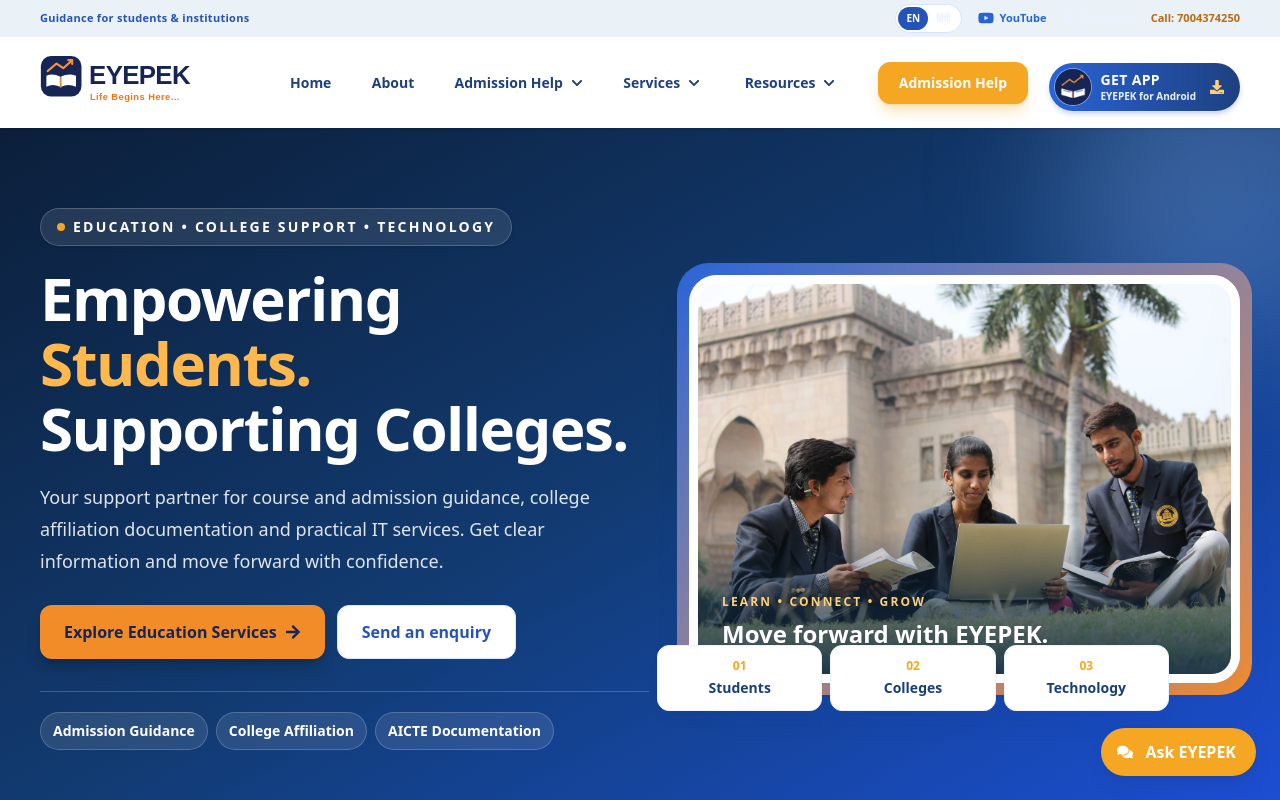
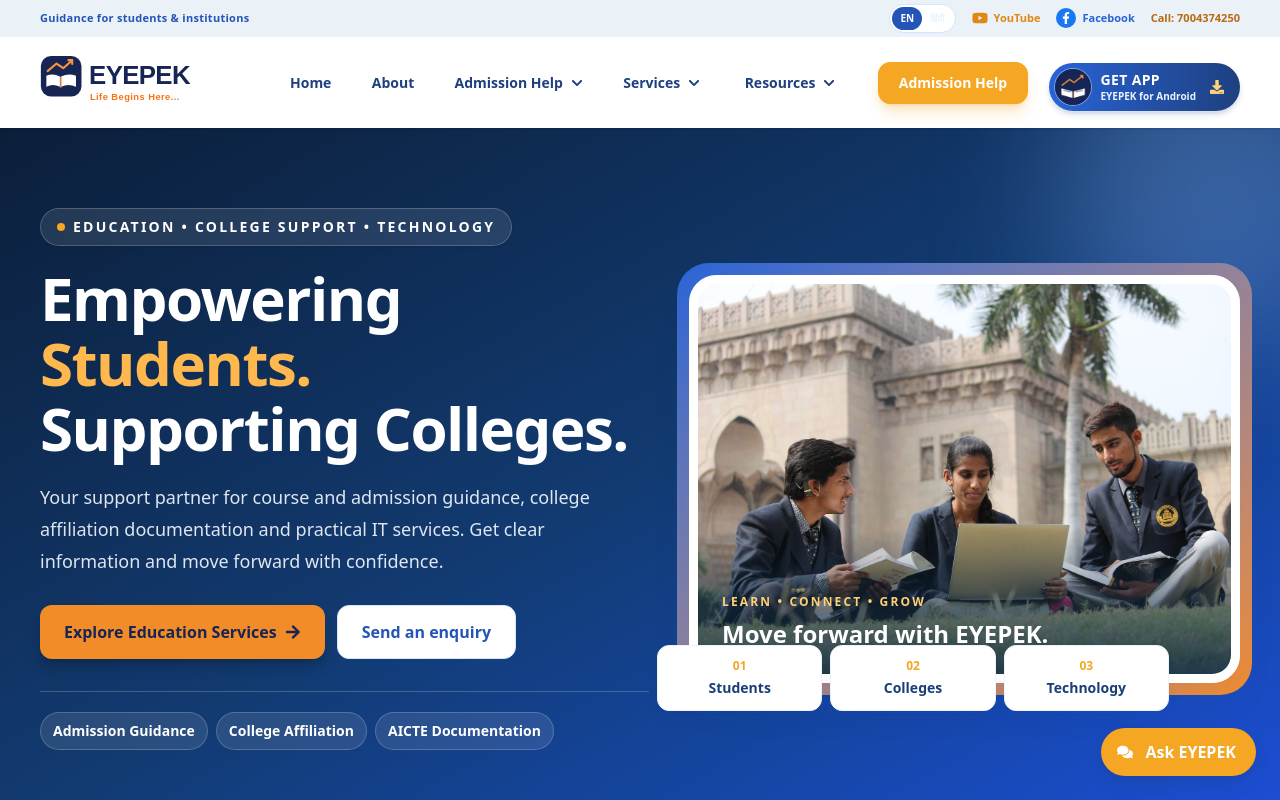
Before and after one commit to eyepek/EYEPEK, a React (Vite) app: page / in a window 1280 px wide. Shown: the top 800 px of the page. Built offline with nearby package versions, Linux system fonts and the light colour scheme.

Commit message:
Improve YouTube and Facebook brand colors in header

```diff
--- a/src/components/NavBar.jsx
+++ b/src/components/NavBar.jsx
@@ -53,11 +53,11 @@ const NavBar = () => {
               <button type='button' onClick={() => setLanguage('en')} aria-pressed={language === 'en'} className={`rounded-full px-2 py-1 text-[10px] font-bold transition ${language === 'en' ? 'bg-blue-800 text-white' : 'text-blue-700 hover:text-orange-700'}`}>EN</button>
               <button type='button' onClick={() => setLanguage('hi')} aria-pressed={language === 'hi'} className={`rounded-full px-2 py-1 text-[10px] font-bold transition ${language === 'hi' ? 'bg-white text-blue-950' : 'text-blue-100 hover:text-white'}`}>हिंदी</button>
             </div>
-            <a href='https://www.youtube.com/@eyepek' target='_blank' rel='noreferrer' aria-label='Visit EYEPEK on YouTube (opens in a new tab)' className='inline-flex items-center gap-1.5 text-[11px] font-semibold text-blue-700 transition hover:text-orange-600'>
+            <a href='https://www.youtube.com/@eyepek' target='_blank' rel='noreferrer' aria-label='Visit EYEPEK on YouTube (opens in a new tab)' className='inline-flex items-center gap-1.5 text-[11px] font-semibold text-red-600 transition hover:text-red-700'>
               <FaYoutube aria-hidden='true' className='h-4 w-4' /><span className='hidden sm:inline'>{t('YouTube', 'यूट्यूब')}</span>
             </a>
-            <a href='https://www.facebook.com/share/1E6U716f8p/' target='_blank' rel='noreferrer' aria-label='Visit EYEPEK on Facebook (opens in a new tab)' className='inline-flex items-center gap-1.5 text-[11px] font-semibold text-blue-100 transition hover:text-orange-300'>
-              <FaFacebookF aria-hidden='true' className='h-3.5 w-3.5' /><span className='hidden sm:inline'>{t('Facebook', 'फेसबुक')}</span>
+            <a href='https://www.facebook.com/share/1E6U716f8p/' target='_blank' rel='noreferrer' aria-label='Visit EYEPEK on Facebook (opens in a new tab)' className='inline-flex items-center gap-1.5 text-[11px] font-semibold text-blue-700 transition hover:text-blue-900'>
+              <span className='inline-flex h-5 w-5 items-center justify-center rounded-full bg-[#1877F2] text-white'><FaFacebookF aria-hidden='true' className='h-3 w-3' /></span><span className='hidden sm:inline'>{t('Facebook', 'फेसबुक')}</span>
             </a>
             <a href='tel:7004374250' className='text-[11px] font-bold text-orange-700 transition hover:text-blue-950'>{t('Call: 7004374250', 'कॉल: 7004374250')}</a>
           </div>
```
